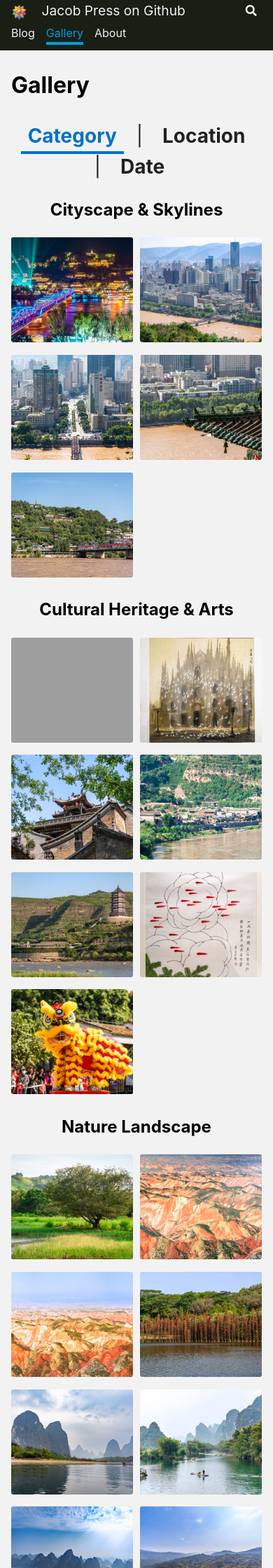
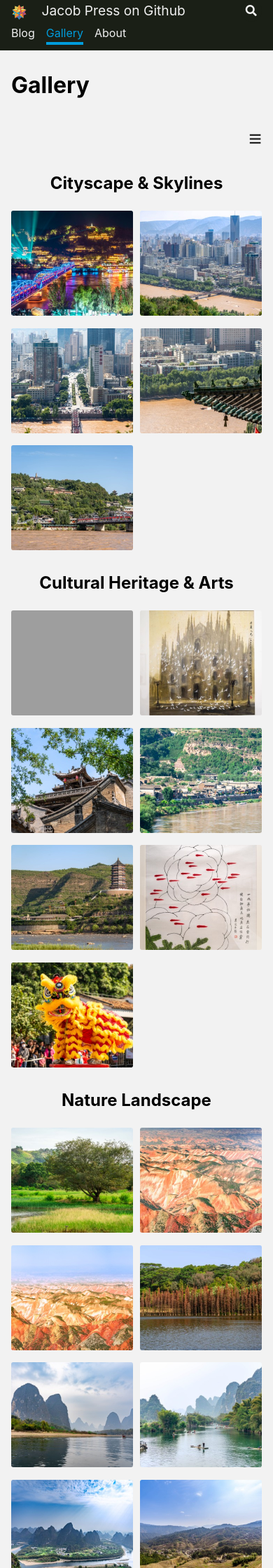
Before and after one commit to JacobZuo/jacobzuo.github.io, a Jekyll site: the page built from gallery.md, in a window 390 px wide. Shown: the top 2240 px of the page at 70% size. Built offline with Jekyll 4.4.1, drawn with Linux system fonts in a browser that asks for light colours; nearby versions of some CDN libraries; grey boxes are pictures that could not be loaded.

Commit message:
Mobile display menu button

```diff
--- a/_includes/gallery.html
+++ b/_includes/gallery.html
@@ -1,7 +1,20 @@
 <div class="filter-options">
-  <span id="sort-category" class="sort-btn active">Category</span>  |
-  <span id="sort-location" class="sort-btn">Location</span>  |
-  <span id="sort-date" class="sort-btn">Date</span>
+  <!-- 桌面端分类按钮 -->
+  <span id="sort-category" class="sort-btn active desktop-only">Category</span>
+  <span class="desktop-only"> | </span>
+  <span id="sort-location" class="sort-btn desktop-only">Location</span>
+  <span class="desktop-only"> | </span>
+  <span id="sort-date" class="sort-btn desktop-only">Date</span>
+
+  <!-- 移动端汉堡菜单按钮 -->
+  <button id="mobile-menu-btn" class="mobile-only">≡</button>
+
+  <!-- 移动端菜单 -->
+  <div id="mobile-menu" class="mobile-menu mobile-only">
+    <button class="mobile-sort-btn mobile-only" data-sort="category">Category</button>
+    <button class="mobile-sort-btn mobile-only" data-sort="location">Location</button>
+    <button class="mobile-sort-btn mobile-only" data-sort="date">Date</button>
+  </div>
 </div>
 
 <div class="image-gallery" id="image-gallery">
@@ -78,11 +91,63 @@
 
 <style>
   .filter-options {
-    text-align: center;
-    font-size: 28px;
+    text-align: right;
+    font-size: 24px;
     margin-bottom: 0px;
   }
 
+  /* 移动端 & 桌面端的可见性控制 */
+  .desktop-only {
+    display: inline-block; /* 仅桌面端可见 */
+  }
+  .mobile-only {
+    display: none; /* 仅移动端可见 */
+  }
+
+  @media (max-width: 768px) {
+    .desktop-only {
+      display: none; /* 移动端隐藏桌面按钮 */
+    }
+
+    .mobile-only {
+      display: inline-block; /* 移动端显示汉堡菜单 */
+      font-size: 32px;
+      background: none;
+      border: none;
+      cursor: pointer;
+    }
+
+    /* 移动端菜单样式 */
+    .mobile-menu {
+      display: none;
+      position: absolute;
+      right: 0px;
+      transform: translateX(-50%);
+      background: white;
+      border: 1px solid #ddd;
+      border-radius: 5px;
+      box-shadow: 0 4px 6px rgba(0, 0, 0, 0.1);
+      padding: 10px;
+      text-align: center;
+
+    }
+
+    .mobile-menu button {
+      display: block;
+      width: 100%;
+      padding: 10px;
+      border: none;
+      background: none;
+      font-size: 20px;
+      font-weight: bold;
+      cursor: pointer;
+      text-align: center;
+    }
+
+    .mobile-menu button:hover {
+      color: #0072c5;
+    }
+  }
   .sort-btn {
     cursor: pointer;
     font-weight: bold;
```
Also changed, not shown: other parts of _includes/gallery.html (+38 -0 lines).
